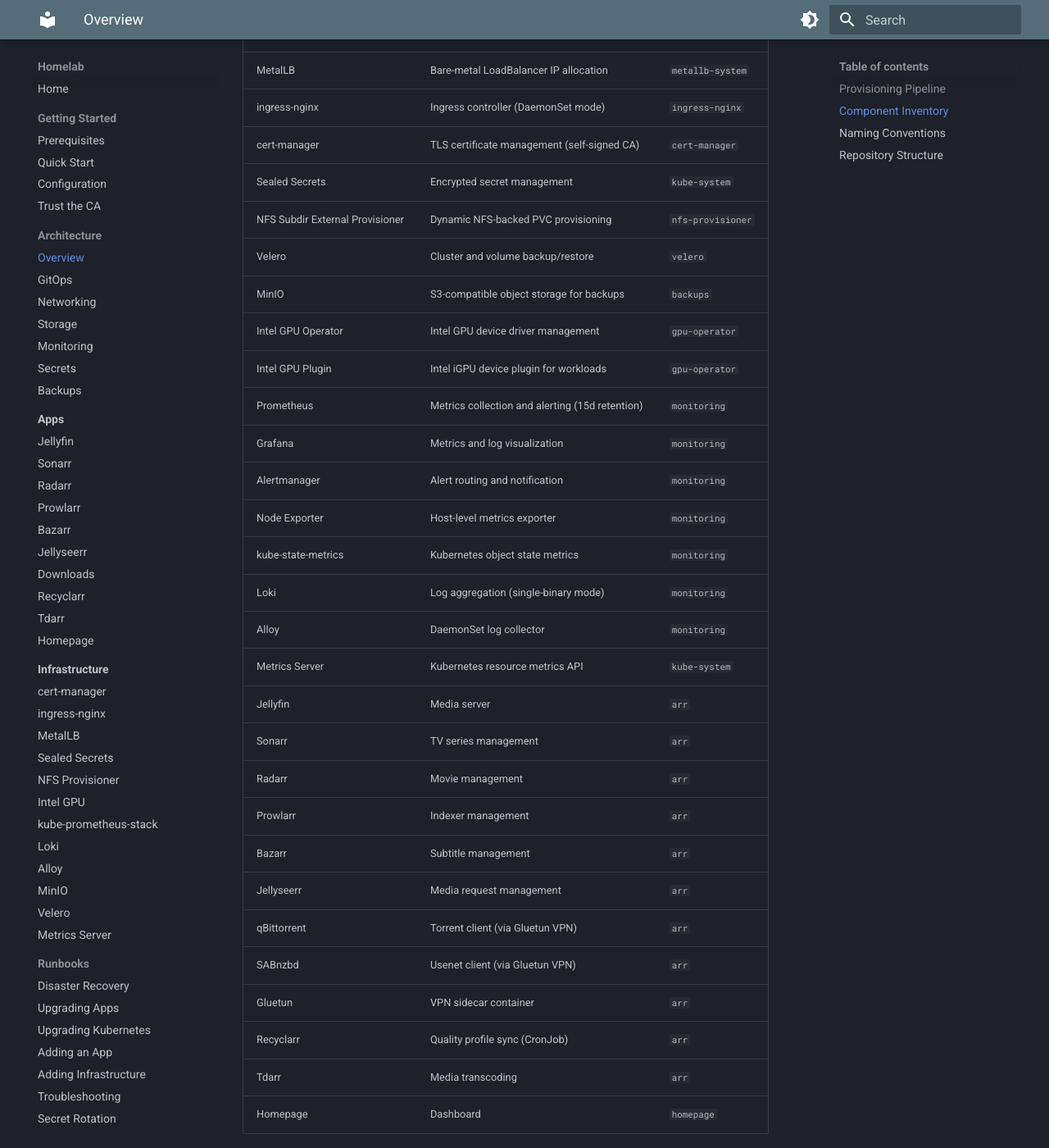
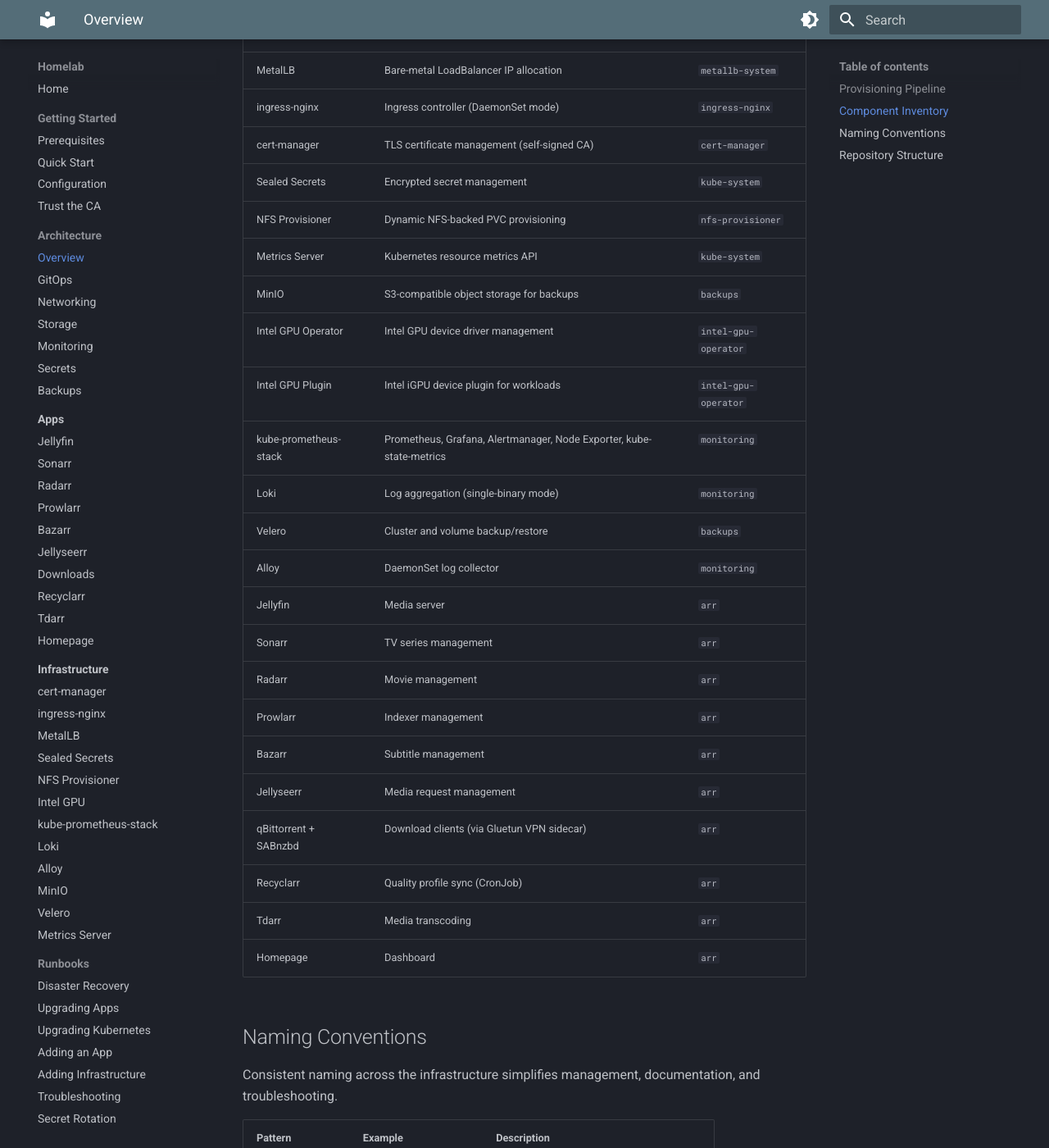
Before and after one commit to kyleseneker/homelab, an MkDocs documentation site: the page built from docs/architecture/overview.md, in a window 1280 px wide and 1400 px high, scrolled down 1052 px. Shown: the whole window at 82% size. Built offline with MkDocs 1.6.1 and Material for MkDocs 9.7.7, drawn with Linux system fonts in a browser that asks for light colours.

```diff
--- a/docs/architecture/overview.md
+++ b/docs/architecture/overview.md
@@ -40,38 +40,32 @@ flowchart LR
 ## Component Inventory
 
 | Component | Role | Namespace |
-|---|---|---|
+|------|------|-----------|
 | Cilium | Container Network Interface (CNI) | `kube-system` |
 | ArgoCD | GitOps continuous delivery | `argocd` |
 | MetalLB | Bare-metal LoadBalancer IP allocation | `metallb-system` |
 | ingress-nginx | Ingress controller (DaemonSet mode) | `ingress-nginx` |
 | cert-manager | TLS certificate management (self-signed CA) | `cert-manager` |
 | Sealed Secrets | Encrypted secret management | `kube-system` |
-| NFS Subdir External Provisioner | Dynamic NFS-backed PVC provisioning | `nfs-provisioner` |
-| Velero | Cluster and volume backup/restore | `velero` |
+| NFS Provisioner | Dynamic NFS-backed PVC provisioning | `nfs-provisioner` |
+| Metrics Server | Kubernetes resource metrics API | `kube-system` |
 | MinIO | S3-compatible object storage for backups | `backups` |
-| Intel GPU Operator | Intel GPU device driver management | `gpu-operator` |
-| Intel GPU Plugin | Intel iGPU device plugin for workloads | `gpu-operator` |
-| Prometheus | Metrics collection and alerting (15d retention) | `monitoring` |
-| Grafana | Metrics and log visualization | `monitoring` |
-| Alertmanager | Alert routing and notification | `monitoring` |
-| Node Exporter | Host-level metrics exporter | `monitoring` |
-| kube-state-metrics | Kubernetes object state metrics | `monitoring` |
+| Intel GPU Operator | Intel GPU device driver management | `intel-gpu-operator` |
+| Intel GPU Plugin | Intel iGPU device plugin for workloads | `intel-gpu-operator` |
+| kube-prometheus-stack | Prometheus, Grafana, Alertmanager, Node Exporter, kube-state-metrics | `monitoring` |
 | Loki | Log aggregation (single-binary mode) | `monitoring` |
+| Velero | Cluster and volume backup/restore | `backups` |
 | Alloy | DaemonSet log collector | `monitoring` |
-| Metrics Server | Kubernetes resource metrics API | `kube-system` |
 | Jellyfin | Media server | `arr` |
 | Sonarr | TV series management | `arr` |
 | Radarr | Movie management | `arr` |
 | Prowlarr | Indexer management | `arr` |
 | Bazarr | Subtitle management | `arr` |
 | Jellyseerr | Media request management | `arr` |
-| qBittorrent | Torrent client (via Gluetun VPN) | `arr` |
-| SABnzbd | Usenet client (via Gluetun VPN) | `arr` |
-| Gluetun | VPN sidecar container | `arr` |
+| qBittorrent + SABnzbd | Download clients (via Gluetun VPN sidecar) | `arr` |
 | Recyclarr | Quality profile sync (CronJob) | `arr` |
 | Tdarr | Media transcoding | `arr` |
-| Homepage | Dashboard | `homepage` |
+| Homepage | Dashboard | `arr` |
 
 ## Naming Conventions
 
```
Also changed, not shown: README.md (+3 -3 lines), docs/architecture/backups.md (+4 -4 lines), docs/architecture/networking.md (+5 -5 lines), docs/architecture/secrets.md (+2 -2 lines).
